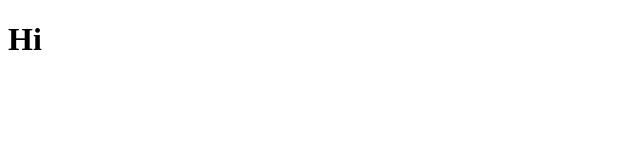
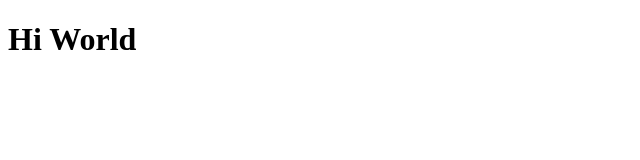
Before and after one commit to lenalem/tests-for-coursera, a plain HTML site: page site/index.html in a window 1280 px wide. Shown: the whole page, without its empty margins (0-640 px from the left). Drawn offline with Linux system fonts and the light colour scheme.

Commit message:
Small add

```diff
--- a/site/index.html
+++ b/site/index.html
@@ -4,6 +4,6 @@
         <title>Module 2 solution</title>
     </head>
     <body>
-        <h1>Hi</h1>
+        <h1>Hi World</h1>
     </body>
 </html>
```
